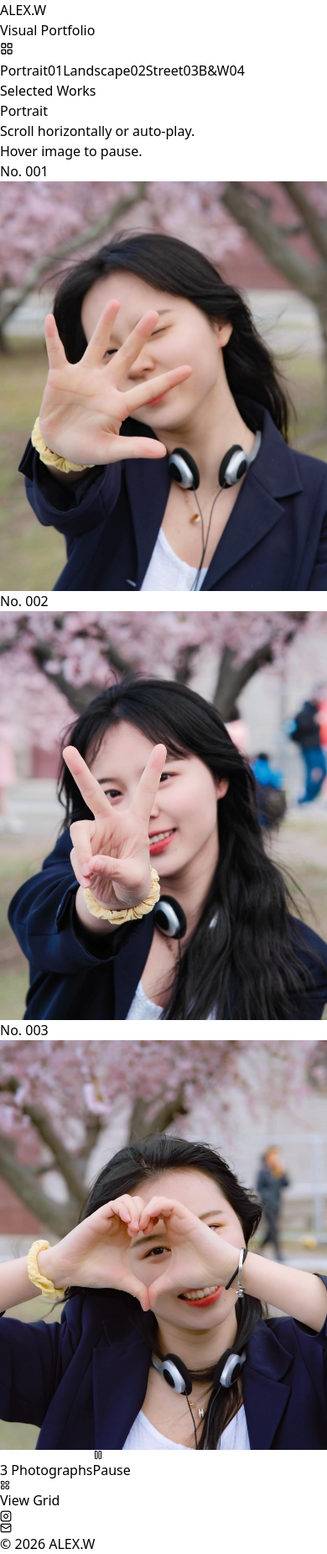
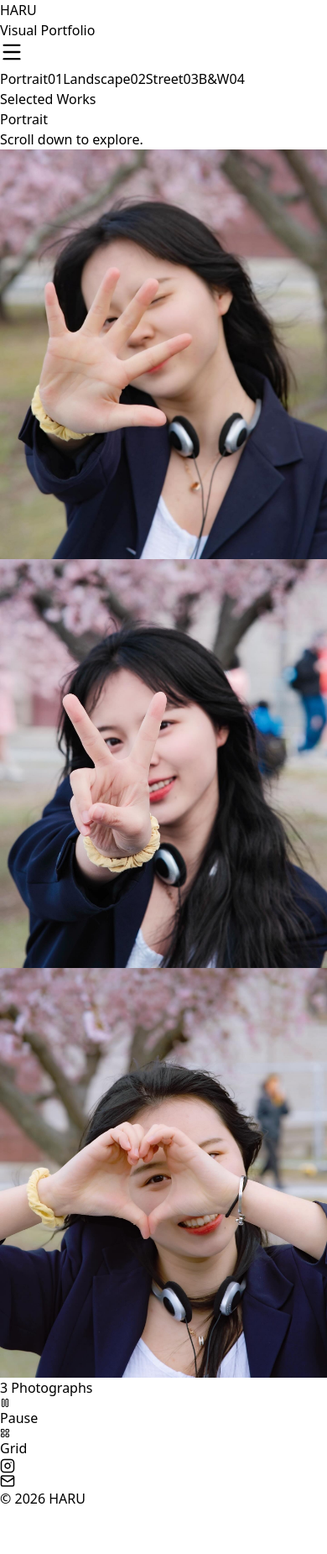
Before and after one commit to ronin99/my-photo-site, a React (Vite) app: page / in a window 390 px wide. Shown: the whole page at 84% size. After the commit the page ends 1797 px from the top, so only its background shows below. Built offline with nearby package versions, Linux system fonts and the light colour scheme.

Commit message:
chore: update config and improve image loading

```diff
--- a/src/App.jsx
+++ b/src/App.jsx
@@ -1,17 +1,17 @@
 import React, { useState, useEffect, useRef } from 'react';
-import { X, ChevronLeft, ChevronRight, AlertCircle, ArrowRight, LayoutGrid, ScrollText, Play, Pause, Instagram, Mail } from 'lucide-react';
+import { X, ChevronLeft, ChevronRight, AlertCircle, ArrowRight, LayoutGrid, ScrollText, Play, Pause, Instagram, Mail, Menu as MenuIcon } from 'lucide-react';
 
 // ==============================================================================
 // 🛠️ 网站配置区
 // ==============================================================================
 
 const SITE_CONFIG = {
-  name: "ALEX.W",
-  email: "hello@alex.com",
-  instagram: "@alex.photos"
+  name: "HARU",
+  email: "",
+  instagramId: "_hharu_____",
+  instagramUrl: "https://www.instagram.com/_hharu_____?igsh=M3loaHdqYmYzeXFk&utm_source=qr"
 };
 
-// 📌 调整分类顺序：Portrait First
 const ALBUM_CATEGORIES = [
   { id: 'portrait', label: 'Portrait', folder: 'portarit' },
   { id: 'landscape', label: 'Landscape', folder: 'landscape' },
@@ -23,15 +23,13 @@ const ALBUM_CATEGORIES = [
 // 🤖 自动导入逻辑
 // ==============================================================================
 
-/**
- * ⚠️ 再次提醒 (REMINDER):
- * 1. 在本地 VS Code 中，请【取消注释】下面这一行 `import.meta.glob` 的代码。
- * 2. 确保您的文件夹结构是: src/photos/bw/xxx.jpg, src/photos/street/xxx.jpg 等。
- */
-const imagesRecord = import.meta.glob('/src/photos/**/*.{jpg,jpeg,png,JPG,JPEG,PNG,webp}', { eager: true, as: 'url' });
-
-// 这是一个占位符，防止在线预览报错。本地请忽略。
-//const imagesRecord = {};
+let imagesRecord = {};
+try {
+  // 本地开发请取消注释下面这行
+  imagesRecord = import.meta.glob('/src/photos/**/*.{jpg,jpeg,png,JPG,JPEG,PNG,webp}', { eager: true, as: 'url' });
+} catch (e) {
+  console.warn("环境不支持 import.meta.glob");
+}
 
 const shuffleArray = (array) => {
   const newArray = [...array];
@@ -45,19 +43,15 @@ const shuffleArray = (array) => {
 const LOCAL_ALBUMS = {};
 let hasLocalImages = false;
 
-// 1. 初始化空数组
 ALBUM_CATEGORIES.forEach(cat => {
   LOCAL_ALBUMS[cat.id] = [];
 });
 
-// 2. 遍历扫描到的文件并分配到对应分类
 for (const path in imagesRecord) {
   hasLocalImages = true;
   const parts = path.split('/');
-
   const folderName = parts[parts.length - 2].toLowerCase();
   const fileName = parts[parts.length - 1];
-
   const matchedCategory = ALBUM_CATEGORIES.find(cat => cat.folder.toLowerCase() === folderName);
 
   if (matchedCategory) {
@@ -68,23 +62,16 @@ for (const path in imagesRecord) {
   }
 }
 
-// 3. 随机排序
 Object.keys(LOCAL_ALBUMS).forEach(key => {
   LOCAL_ALBUMS[key] = shuffleArray(LOCAL_ALBUMS[key]);
 });
 
-// 4. 生成演示数据 (如果没有本地图片)
 if (!hasLocalImages) {
   const demoImgs = (seed) => [
-    { src: `https://images.unsplash.com/photo-1543362906-ac1b4f87eec6?q=80&w=800`, title: "Contrast", aspect: "portrait" },
-    { src: `https://images.unsplash.com/photo-1513279922550-250c2129b7b0?q=80&w=1200`, title: "Shadows", aspect: "landscape" },
-    { src: `https://images.unsplash.com/photo-1470071459604-3b5ec3a7fe05?q=80&w=800`, title: "Mist", aspect: "portrait" },
-    { src: `https://images.unsplash.com/photo-1506744038136-46273834b3fb?q=80&w=1200`, title: "Yosemite", aspect: "landscape" },
-    { src: `https://images.unsplash.com/photo-1480796927426-f609979314bd?q=80&w=800`, title: "Tokyo", aspect: "portrait" },
-    { src: `https://images.unsplash.com/photo-1554048612-387768052bf7?q=80&w=800`, title: "Coffee", aspect: "square" },
-    { src: `https://images.unsplash.com/photo-1534528741775-53994a69daeb?q=80&w=800`, title: "Gaze", aspect: "portrait" },
-    { src: `https://images.unsplash.com/photo-1531746020798-e6953c6e8e04?q=80&w=1200`, title: "Red", aspect: "landscape" },
-    { src: `https://images.unsplash.com/photo-1449824913935-59a10b8d2000?q=80&w=1200`, title: "Lines", aspect: "landscape" },
+    { src: `https://images.unsplash.com/photo-1543362906-ac1b4f87eec6?q=80&w=800`, title: "对峙" },
+    { src: `https://images.unsplash.com/photo-1513279922550-250c2129b7b0?q=80&w=1200`, title: "阴影" },
+    { src: `https://images.unsplash.com/photo-1470071459604-3b5ec3a7fe05?q=80&w=800`, title: "薄雾" },
+    { src: `https://images.unsplash.com/photo-1506744038136-46273834b3fb?q=80&w=1200`, title: "优胜美地" },
   ];
   ALBUM_CATEGORIES.forEach(cat => LOCAL_ALBUMS[cat.id] = demoImgs(cat.id));
 }
@@ -93,16 +80,11 @@ if (!hasLocalImages) {
 // 🎨 布局辅助
 // ==============================================================================
 const getRandomLayout = (index) => {
-  const alignments = ['self-start', 'self-center', 'self-end'];
-  const heights = ['h-[40vh]', 'h-[50vh]', 'h-[65vh]'];
-
+  const alignments = ['md:self-start', 'md:self-center', 'md:self-end'];
+  const heights = ['md:h-[40vh]', 'md:h-[50vh]', 'md:h-[65vh]'];
   const alignIndex = (index * 7) % 3;
   const heightIndex = (index * 13) % 3;
-
-  return {
-    align: alignments[alignIndex],
-    height: heights[heightIndex]
-  };
+  return { align: alignments[alignIndex], height: heights[heightIndex] };
 };
 
 // ==============================================================================
@@ -111,6 +93,7 @@ const getRandomLayout = (index) => {
 
 const Lightbox = ({ item, onClose, onNext, onPrev, hasNext, hasPrev }) => {
   if (!item) return null;
+
   useEffect(() => {
     const handleKeyDown = (e) => {
       if (e.key === 'Escape') onClose();
@@ -123,29 +106,29 @@ const Lightbox = ({ item, onClose, onNext, onPrev, hasNext, hasPrev }) => {
 
   return (
     <div className="fixed inset-0 z-[100] bg-white flex flex-col animate-in fade-in duration-300 select-none">
-      <div className="flex justify-end items-center p-8 z-10">
+      <div className="flex justify-end items-center px-8 py-6 z-10">
         <button onClick={onClose} className="p-3 hover:bg-gray-100 rounded-full transition-colors group">
           <X size={32} strokeWidth={1} className="group-hover:rotate-90 transition-transform duration-300" />
         </button>
       </div>
-      <div
-        className="flex-1 flex flex-col items-center justify-center relative p-8"
-        onContextMenu={(e) => e.preventDefault()} // 禁止右键菜单
-      >
+
+      <div className="flex-1 flex flex-col items-center justify-center relative p-8">
+        <div className="relative flex items-center justify-center max-w-full h-full" onContextMenu={(e) => e.preventDefault()}>
           <img
             src={item.src}
             alt={item.title}
-          className="max-w-[90vw] max-h-[80vh] object-contain shadow-2xl pointer-events-none"
-          draggable="false" // 禁止拖拽
-          onContextMenu={(e) => e.preventDefault()} // 禁止右键
+            className="max-w-full max-h-[80vh] object-contain shadow-2xl pointer-events-none"
+            draggable="false"
           />
+        </div>
+
         {hasPrev && (
-          <button onClick={onPrev} className="absolute left-8 top-1/2 -translate-y-1/2 p-6 hover:scale-110 transition-transform">
+          <button onClick={onPrev} className="absolute left-4 md:left-8 top-1/2 -translate-y-1/2 p-4 md:p-6 hover:scale-110 transition-transform bg-white/50 backdrop-blur rounded-full md:bg-transparent">
             <ChevronLeft size={48} strokeWidth={0.5} />
           </button>
         )}
         {hasNext && (
-          <button onClick={onNext} className="absolute right-8 top-1/2 -translate-y-1/2 p-6 hover:scale-110 transition-transform">
+          <button onClick={onNext} className="absolute right-4 md:right-8 top-1/2 -translate-y-1/2 p-4 md:p-6 hover:scale-110 transition-transform bg-white/50 backdrop-blur rounded-full md:bg-transparent">
             <ChevronRight size={48} strokeWidth={0.5} />
           </button>
         )}
@@ -160,77 +143,58 @@ export default function App() {
   const [isHoveringImage, setIsHoveringImage] = useState(false);
   const [isAutoPlaying, setIsAutoPlaying] = useState(true);
   const [viewMode, setViewMode] = useState('horizontal');
+  const [isMenuOpen, setIsMenuOpen] = useState(false);
   const scrollContainerRef = useRef(null);
 
-  // 🛡️ 全局安全保护：禁用右键菜单
   useEffect(() => {
-    const handleContextmenu = (e) => {
-      e.preventDefault();
-    };
+    const handleContextmenu = (e) => { e.preventDefault(); };
     document.addEventListener('contextmenu', handleContextmenu);
-    return () => {
-      document.removeEventListener('contextmenu', handleContextmenu);
-    };
+    return () => { document.removeEventListener('contextmenu', handleContextmenu); };
   }, []);
 
-  // 🖱️ 自动滚动逻辑
   useEffect(() => {
-    if (viewMode !== 'horizontal') return;
-
+    if (viewMode !== 'horizontal' || window.innerWidth < 768) return;
     const container = scrollContainerRef.current;
     if (!container) return;
-
     let animationFrameId;
     const scrollSpeed = 0.5;
-
     const animate = () => {
       if (container && !isHoveringImage && isAutoPlaying) {
         container.scrollLeft += scrollSpeed;
       }
       animationFrameId = requestAnimationFrame(animate);
     };
-
     animationFrameId = requestAnimationFrame(animate);
     return () => cancelAnimationFrame(animationFrameId);
   }, [isHoveringImage, activeTab, viewMode, isAutoPlaying]);
 
-  // 🖱️ 鼠标滚轮逻辑
   useEffect(() => {
     if (viewMode !== 'horizontal') return;
-
     const container = scrollContainerRef.current;
     if (!container) return;
-
     const handleWheel = (e) => {
-      if (window.innerWidth > 768) {
-        if (e.deltaY !== 0) {
+      if (window.innerWidth > 768 && e.deltaY !== 0) {
         e.preventDefault();
         container.scrollLeft += e.deltaY;
       }
-      }
     };
-
     container.addEventListener('wheel', handleWheel, { passive: false });
     return () => container.removeEventListener('wheel', handleWheel);
   }, [activeTab, viewMode]);
 
   const currentImages = LOCAL_ALBUMS[activeTab] || [];
+  const activeCategory = ALBUM_CATEGORIES.find(c => c.id === activeTab);
 
   const openLightbox = (index) => setLightboxIndex(index);
   const closeLightbox = () => setLightboxIndex(-1);
   const nextImage = () => setLightboxIndex((prev) => (prev + 1) < currentImages.length ? prev + 1 : prev);
   const prevImage = () => setLightboxIndex((prev) => (prev - 1) >= 0 ? prev - 1 : prev);
-
-  const toggleViewMode = () => {
-    setViewMode(prev => prev === 'horizontal' ? 'grid' : 'horizontal');
-  };
+  const toggleViewMode = () => setViewMode(prev => prev === 'horizontal' ? 'grid' : 'horizontal');
 
   return (
-    // 添加 select-none 禁止文字/图片选中
-    <div className={`h-screen w-full bg-[#fdfdfd] text-neutral-900 font-sans selection:bg-transparent selection:text-neutral-900 flex flex-col select-none ${viewMode === 'grid' ? 'overflow-y-auto' : 'overflow-hidden'}`}>
+    <div className={`h-screen w-full bg-[#fdfdfd] text-neutral-900 font-sans selection:bg-transparent selection:text-neutral-900 flex flex-col select-none ${viewMode === 'grid' ? 'overflow-y-auto' : 'md:overflow-hidden overflow-y-auto'}`}>
 
-      {/* 1. Header */}
-      <header className="fixed top-0 left-0 w-full z-40 px-8 py-8 flex justify-between items-start pointer-events-none bg-gradient-to-b from-white/80 to-transparent">
+      <header className="fixed top-0 left-0 w-full z-50 px-8 py-8 flex justify-between items-start pointer-events-none bg-gradient-to-b from-white/95 to-transparent">
         <div className="pointer-events-auto">
           <h1 className="text-2xl font-black tracking-tighter uppercase cursor-pointer" onClick={() => window.location.reload()}>
             {SITE_CONFIG.name}
@@ -239,30 +203,26 @@ export default function App() {
         </div>
 
         <div className="flex flex-col items-end gap-6 pointer-events-auto">
-          <button
-            onClick={toggleViewMode}
-            className="flex items-center gap-2 text-xs font-bold uppercase tracking-widest hover:text-gray-500 transition-colors md:hidden"
-            title={viewMode === 'horizontal' ? "Switch to Grid View" : "Switch to Scroll View"}
-          >
-            {viewMode === 'horizontal' ? <LayoutGrid size={16} /> : <ScrollText size={16} />}
+          <button onClick={() => setIsMenuOpen(!isMenuOpen)} className="p-2 md:hidden text-black transition-transform active:scale-95">
+            {isMenuOpen ? <X size={28} /> : <MenuIcon size={28} />}
           </button>
 
-          <nav className="flex flex-col items-end gap-1">
+          <nav className={`flex flex-col items-end gap-2 transition-all duration-300 ${isMenuOpen ? 'opacity-100 translate-y-0' : 'opacity-0 -translate-y-4 pointer-events-none md:opacity-100 md:translate-y-0 md:pointer-events-auto md:flex'}`}>
             {ALBUM_CATEGORIES.map((cat, idx) => (
               <button
                 key={cat.id}
                 onClick={() => {
                   setActiveTab(cat.id);
                   setViewMode('horizontal');
+                  setIsMenuOpen(false);
                   if (scrollContainerRef.current) {
                     scrollContainerRef.current.scrollTo({ left: 0, behavior: 'smooth' });
                   }
+                  window.scrollTo({ top: 0, behavior: 'smooth' });
                 }}
-                className={`text-sm font-medium tracking-widest uppercase transition-all duration-300 flex items-center gap-3 group ${
-                  activeTab === cat.id ? 'text-black translate-x-0' : 'text-gray-300 hover:text-gray-500 translate-x-2 hover:translate-x-0'
-                }`}
+                className={`text-sm font-medium tracking-widest uppercase transition-all duration-300 flex items-center gap-3 group ${activeTab === cat.id ? 'text-black translate-x-0' : 'text-gray-300 hover:text-gray-500 translate-x-1 md:translate-x-2 hover:translate-x-0'}`}
               >
-                <span className={`h-[1px] bg-black transition-all duration-300 ${activeTab === cat.id ? 'w-8' : 'w-0'}`}></span>
+                <span className={`h-[1px] bg-black transition-all duration-300 ${activeTab === cat.id ? 'w-6 md:w-8' : 'w-0'}`}></span>
                 {cat.label}
                 <span className="text-[9px] font-normal align-top opacity-50">0{idx + 1}</span>
               </button>
@@ -271,116 +231,52 @@ export default function App() {
         </div>
       </header>
 
-      {/* 2. Main Content Area */}
-
-      {/* MODE A: Horizontal Scroll */}
-      {viewMode === 'horizontal' && (
-        <main
-          ref={scrollContainerRef}
-          className="flex-1 w-full overflow-x-auto overflow-y-hidden flex items-center px-[10vw] md:px-[15vw] hide-scrollbar"
-          style={{ scrollBehavior: 'auto' }}
-        >
-          <div className="flex gap-16 md:gap-40 h-[70vh] items-center py-10 min-w-max">
-
-            {/* Title Card */}
-            <div className="w-[30vw] md:w-[20vw] shrink-0 flex flex-col justify-center select-text">
+      {viewMode === 'horizontal' ? (
+        <main ref={scrollContainerRef} className="flex-1 w-full flex flex-col md:flex-row items-center px-6 md:px-[15vw] md:overflow-x-auto hide-scrollbar pt-32 pb-24 md:pt-0" style={{ scrollBehavior: 'auto' }}>
+          <div className="flex flex-col md:flex-row gap-12 md:gap-40 items-center min-w-full md:min-w-max">
+            <div className="w-full md:w-[20vw] shrink-0 flex flex-col justify-center select-text mb-10 md:mb-0">
               <span className="text-xs font-bold text-gray-400 uppercase tracking-widest mb-4 flex items-center gap-2">
                 <span className="w-2 h-2 bg-black rounded-full"></span>
                 Selected Works
               </span>
-              <h2 className="text-6xl md:text-8xl font-thin tracking-tighter leading-[0.8] text-gray-900 mb-6">
-                {ALBUM_CATEGORIES.find(c => c.id === activeTab)?.label}
+              <h2 className="text-5xl md:text-8xl font-thin tracking-tighter leading-[0.8] text-gray-900 mb-6">
+                {activeCategory?.label}
               </h2>
               <div className="w-16 h-[1px] bg-gray-300 mb-6"></div>
-              <p className="text-gray-400 text-sm max-w-xs leading-relaxed">
-                Scroll horizontally or auto-play. <br/>
-                Hover image to pause.
+              <p className="text-gray-400 text-xs md:text-sm max-w-xs leading-relaxed uppercase tracking-tighter">
+                {window.innerWidth > 768 ? "Scroll or auto-play. Hover to pause." : "Scroll down to explore."}
               </p>
             </div>
 
-            {!hasLocalImages && (
-              <div className="w-80 p-6 border border-dashed border-gray-300 rounded text-xs text-gray-400">
-                <AlertCircle className="mb-2" />
-                <strong>Dev Mode:</strong> <br/>
-                Uncomment <code>import.meta.glob</code> in VS Code to load your local photos.
-              </div>
-            )}
-
-            {/* Images */}
             {currentImages.map((img, index) => {
               const layout = getRandomLayout(index);
-
               return (
-                <div
-                  key={index}
-                  onClick={() => openLightbox(index)}
-                  onMouseEnter={() => setIsHoveringImage(true)}
-                  onMouseLeave={() => setIsHoveringImage(false)}
-                  className={`relative shrink-0 group cursor-pointer ${layout.align} transition-all duration-700 hover:scale-[1.02]`}
-                >
-                  <span className="absolute -top-8 -left-4 text-[10px] font-mono text-gray-300 opacity-0 group-hover:opacity-100 transition-opacity duration-500">
-                    No. {String(index + 1).padStart(3, '0')}
-                  </span>
-
-                  <div
-                    className={`overflow-hidden transition-all duration-500 shadow-lg group-hover:shadow-2xl ${layout.height}`}
-                    onContextMenu={(e) => e.preventDefault()} // 禁止右键
-                  >
-                    <img
-                      src={img.src}
-                      alt={img.title}
-                      className="h-full w-auto object-cover max-w-[80vw] pointer-events-none" // pointer-events-none 防止拖拽但保留点击事件在父元素
-                      draggable="false" // 禁止拖拽
-                      onContextMenu={(e) => e.preventDefault()}
-                    />
+                <div key={index} onClick={() => openLightbox(index)} onMouseEnter={() => setIsHoveringImage(true)} onMouseLeave={() => setIsHoveringImage(false)} className={`relative shrink-0 w-full md:w-auto group cursor-pointer ${layout.align} transition-all duration-700 md:hover:scale-[1.02]`}>
+                  <div className={`overflow-hidden transition-all duration-500 shadow-xl group-hover:shadow-2xl bg-neutral-50 ${layout.height} w-full`}>
+                    <img src={img.src} alt={img.title} className="w-full md:w-auto md:h-full object-contain pointer-events-none" draggable="false" />
                   </div>
                 </div>
               );
             })}
-
-            <div className="w-[10vw] shrink-0"></div>
+            <div className="hidden md:block w-[10vw] shrink-0"></div>
           </div>
         </main>
-      )}
-
-      {/* MODE B: Grid View */}
-      {viewMode === 'grid' && (
+      ) : (
         <main className="flex-1 w-full pt-40 px-6 md:px-12 pb-20 max-w-[1920px] mx-auto animate-in fade-in slide-in-from-bottom-8 duration-500">
            <div className="mb-12 flex justify-between items-end">
              <div>
-               <h2 className="text-4xl font-light tracking-tighter mb-2">
-                 {ALBUM_CATEGORIES.find(c => c.id === activeTab)?.label}
-               </h2>
-               <p className="text-gray-400 text-xs uppercase tracking-widest">
-                 Full Collection
-               </p>
+               <h2 className="text-4xl font-light tracking-tighter mb-2">{activeCategory?.label}</h2>
+               <p className="text-gray-400 text-xs uppercase tracking-widest">Full Collection</p>
              </div>
-
-             <button
-               onClick={toggleViewMode}
-               className="text-xs font-bold uppercase tracking-widest hover:text-gray-500 flex items-center gap-2"
-             >
+             <button onClick={toggleViewMode} className="text-xs font-bold uppercase tracking-widest hover:text-gray-500 flex items-center gap-2">
                <X size={16} /> Close Grid
              </button>
            </div>
-
            <div className="columns-1 md:columns-2 lg:columns-3 xl:columns-4 gap-8 space-y-8">
             {currentImages.map((img, index) => (
-              <div
-                key={index}
-                onClick={() => openLightbox(index)}
-                className="break-inside-avoid group cursor-pointer relative"
-                onContextMenu={(e) => e.preventDefault()}
-              >
+              <div key={index} onClick={() => openLightbox(index)} className="break-inside-avoid group cursor-pointer relative shadow-sm hover:shadow-md transition-shadow">
                 <div className="w-full bg-gray-50 overflow-hidden relative">
-                  <img
-                    src={img.src}
-                    alt={img.title}
-                    loading="lazy"
-                    className="w-full h-auto object-cover transition-all duration-700 group-hover:opacity-90 pointer-events-none"
-                    draggable="false"
-                  />
-                  <div className="absolute inset-0 bg-white/0 group-hover:bg-white/20 transition-colors duration-300"></div>
+                  <img src={img.src} alt={img.title} loading="lazy" className="w-full h-auto object-cover transition-all duration-700 group-hover:opacity-90 pointer-events-none" draggable="false" />
                 </div>
               </div>
             ))}
@@ -388,49 +284,31 @@ export default function App() {
         </main>
       )}
 
-      {/* 3. Footer */}
-      <footer className="fixed bottom-0 left-0 w-full p-8 flex justify-between items-end pointer-events-none text-[10px] text-gray-400 uppercase tracking-widest">
+      <footer className="fixed bottom-0 left-0 w-full p-8 flex justify-between items-end pointer-events-none text-[10px] text-gray-400 uppercase tracking-widest bg-gradient-to-t from-white/95 to-transparent">
         <div className="pointer-events-auto flex items-center gap-6">
-          <span>{currentImages.length} Photographs</span>
-
+          <span className="hidden sm:inline">{currentImages.length} Photographs</span>
           {viewMode === 'horizontal' && (
-            <React.Fragment>
-               <button
-                onClick={() => setIsAutoPlaying(!isAutoPlaying)}
-                className="flex items-center gap-2 font-bold hover:text-black hover:scale-105 transition-all cursor-pointer text-gray-500"
-                title={isAutoPlaying ? "Pause Auto-Scroll" : "Start Auto-Scroll"}
-              >
-                {isAutoPlaying ? <Pause size={12} /> : <Play size={12} />}
-                {isAutoPlaying ? "Pause" : "Play"}
+            <div className="flex items-center gap-4">
+               <button onClick={() => setIsAutoPlaying(!isAutoPlaying)} className="flex items-center gap-2 font-bold hover:text-black transition-all cursor-pointer text-gray-500">
+                {isAutoPlaying ? <Pause size={12} /> : <Play size={12} />} {isAutoPlaying ? "Pause" : "Play"}
               </button>
-
               <div className="w-[1px] h-3 bg-gray-300"></div>
-
-              <button
-                onClick={toggleViewMode}
-                className="flex items-center gap-2 font-bold hover:text-black hover:scale-105 transition-all cursor-pointer text-gray-500"
-              >
-                <LayoutGrid size={12} />
-                View Grid
+              <button onClick={toggleViewMode} className="flex items-center gap-2 font-bold hover:text-black transition-all cursor-pointer text-gray-500">
+                <LayoutGrid size={12} /> Grid
               </button>
-            </React.Fragment>
+            </div>
           )}
         </div>
 
         <div className="text-right pointer-events-auto flex flex-col items-end gap-2">
           <div className="flex items-center gap-4 text-gray-400">
-             <a href={`https://instagram.com/${SITE_CONFIG.instagram.replace('@', '')}`} target="_blank" rel="noreferrer" className="hover:text-black transition-colors">
-               <Instagram size={14} />
-             </a>
-             <a href={`mailto:${SITE_CONFIG.email}`} className="hover:text-black transition-colors">
-               <Mail size={14} />
-             </a>
+             <a href={SITE_CONFIG.instagramUrl} target="_blank" rel="noreferrer" className="hover:text-black transition-colors"><Instagram size={18} /></a>
+             <a href={`mailto:${SITE_CONFIG.email}`} className="hover:text-black transition-colors"><Mail size={18} /></a>
           </div>
           <span>© {new Date().getFullYear()} {SITE_CONFIG.name}</span>
         </div>
       </footer>
 
-      {/* Lightbox */}
       {lightboxIndex >= 0 && (
         <Lightbox
           item={currentImages[lightboxIndex]}
@@ -443,13 +321,8 @@ export default function App() {
       )}
 
       <style>{`
-        .hide-scrollbar::-webkit-scrollbar {
-          display: none;
-        }
-        .hide-scrollbar {
-          -ms-overflow-style: none;
-          scrollbar-width: none;
-        }
+        .hide-scrollbar::-webkit-scrollbar { display: none; }
+        .hide-scrollbar { -ms-overflow-style: none; scrollbar-width: none; }
       `}</style>
     </div>
   );
```
Lines whose indentation alone changed are shown as unchanged.
